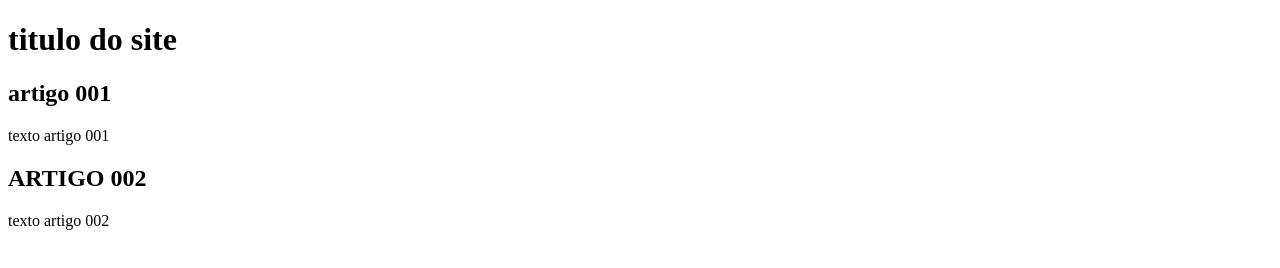
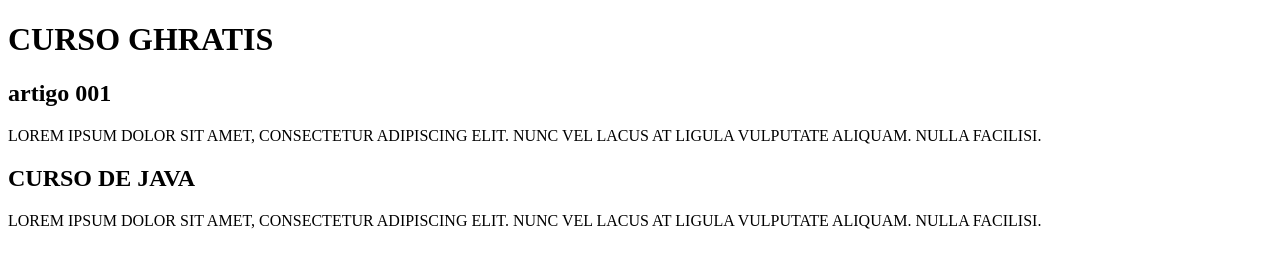
Before and after one commit to marluzpaulocorillo/projeto-site, a plain HTML site: page index.html in a window 1280 px wide. Drawn offline with Linux system fonts and the light colour scheme.

Commit message:
COMEÇANDO A ESCREVER O CONTEUDO

```diff
--- a/index.html
+++ b/index.html
@@ -3,17 +3,17 @@
 <head>
     <meta charset="UTF-8">
     <meta name="viewport" content="width=device-width, initial-scale=1.0">
-    <title>Apenas teste </title>
+    <title>TITULO DO SITE </title>
 </head>
 <body>
     <main>
         <header>
-            <h1>titulo do site </h1>
+            <h1>CURSO GHRATIS  </h1>
             <h2>artigo 001 </h2>
-            <p>texto artigo 001</p>
+            <p>LOREM IPSUM DOLOR SIT AMET, CONSECTETUR ADIPISCING ELIT. NUNC VEL LACUS AT LIGULA VULPUTATE ALIQUAM. NULLA FACILISI. </p>
             <article>
-                <h2>ARTIGO 002</h2>
-                <p>texto artigo 002</p>
+                <h2>CURSO DE JAVA </h2>
+                <p>LOREM IPSUM DOLOR SIT AMET, CONSECTETUR ADIPISCING ELIT. NUNC VEL LACUS AT LIGULA VULPUTATE ALIQUAM. NULLA FACILISI. </p>
             </article>
         </header>
 
```
